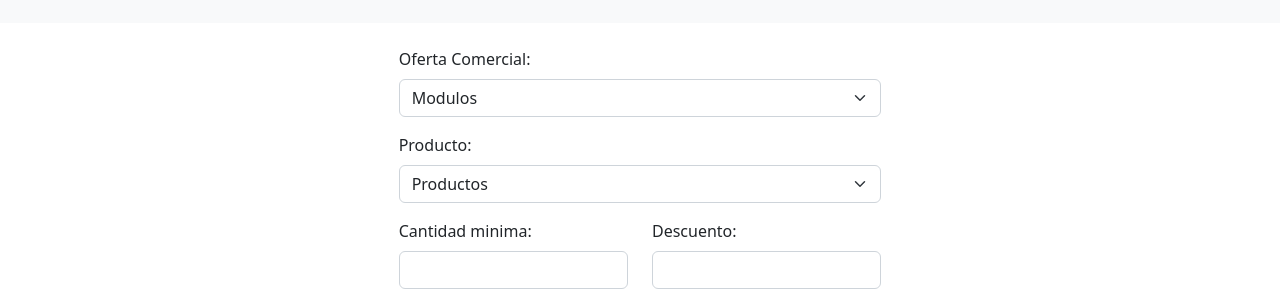
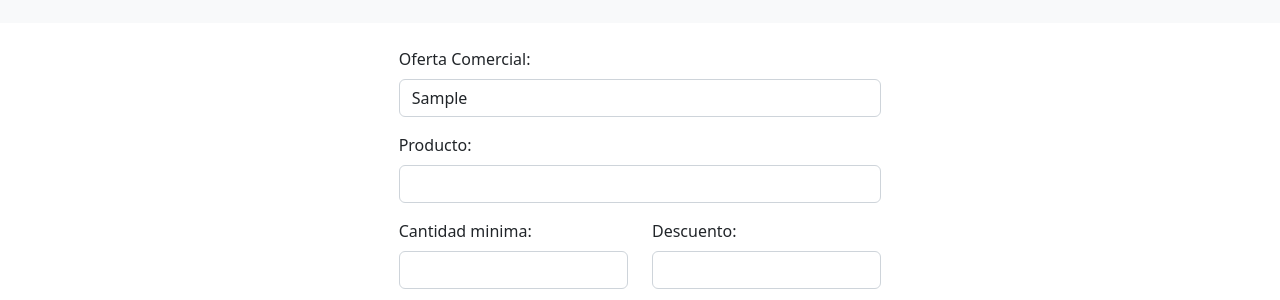
Before and after one commit to javierNuez/SITIOBETA, a Flask app: page /admin/editarOfertas/1 in a window 1280 px wide. Shown: the part 379-679 px from the top of the page. Run offline with Flask 2, Linux system fonts and the light colour scheme; tables that the repository leaves empty or names only in its code hold one stand-in row (values such as "Sample post").

Commit message:
Se arranco con editar oferta

```diff
--- a/app.py
+++ b/app.py
@@ -127,18 +127,8 @@ def admin_ofertas_update(id):
         "SELECT o_modulo, o_producto, o_minima, o_descuento FROM `ofertas` WHERE id_o=%s;", (id))
     ofertas = cursor.fetchall()
     conexion.commit()
-    conexion = mysql.connect()
-    cursor = conexion.cursor()
-    cursor.execute("SELECT * FROM `modulos` WHERE id_m=%s;", (id))
-    modulos = cursor.fetchall()
-    conexion.commit()
-    conexion = mysql.connect()
-    cursor = conexion.cursor()
-    cursor.execute("SELECT * FROM `productos` WHERE id_p=%s;", (id))
-    productos = cursor.fetchall()
-    conexion.commit()
 
-    return render_template('admin/editarOferta.html', ofertas=ofertas, modulos=modulos, productos=productos)
+    return render_template('admin/editarOferta.html', ofertas=ofertas)
 
 
 # funciones de usuarios:
--- a/templates/admin/editarOferta.html
+++ b/templates/admin/editarOferta.html
@@ -40,14 +40,8 @@
                                     </div>
                                     <div class="col-8">
                                         <label for="" class="form-label">Oferta Comercial:</label>
-                                        <select class="form-select" aria-label="Oferta comercial vigente" name="">
-                                            <option selected>Modulos</option>
-                                            {% for modulo in modulos %}
-                                            <option value="{{modulo[1]}}">{{modulo[1]}} vigencia: {{modulo[4]}} al
-                                                {{modulo[5]}}
-                                            </option>
-                                            {% endfor %}
-                                        </select>
+                                        <input type="text" class="form-control" name="cantidadM" id="#"
+                                            aria-describedby="helpId" placeholder="" value="{{oferta[2]}}">
                                     </div>
                                     <div class="col-2">
 
@@ -61,15 +55,8 @@
                                     </div>
                                     <div class="col-8">
                                         <label for="" class="form-label">Producto:</label>
-                                        <select class="form-select" aria-label="Oferta comercial vigente" name="">
-                                            <option selected>Productos</option>
-                                            {% for producto in productos %}
-                                            <option value="{{producto[1]}}">
-                                                <h6>{{producto[1]}}</h6>
-                                                <h5>{{producto[2]}} vigencia: {{producto[3]}} al {{producto[4]}}</h5>
-                                            </option>
-                                            {% endfor %}
-                                        </select>
+                                        <input type="text" class="form-control" name="cantidadM" id="#"
+                                            aria-describedby="helpId" placeholder="" value="{{oferta[9]}}">
                                     </div>
                                     <div class="col-2">
 
```
